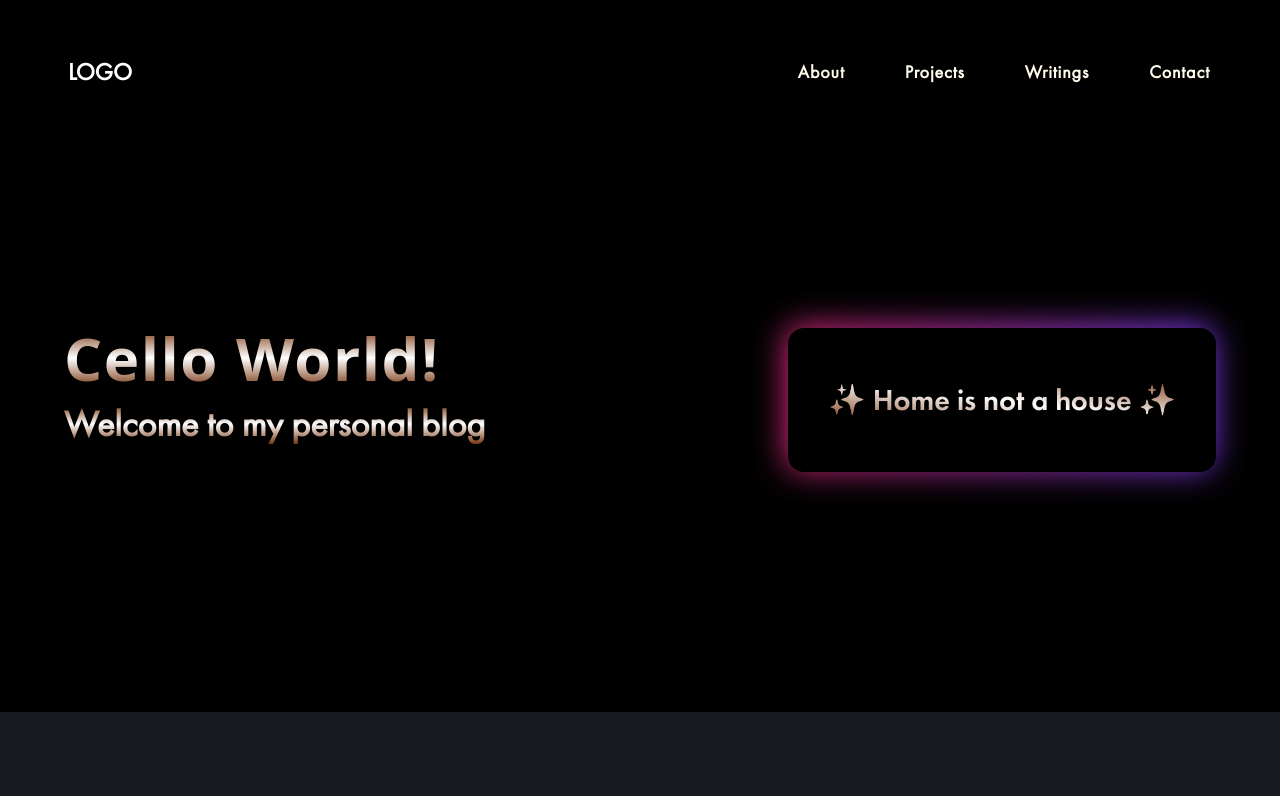
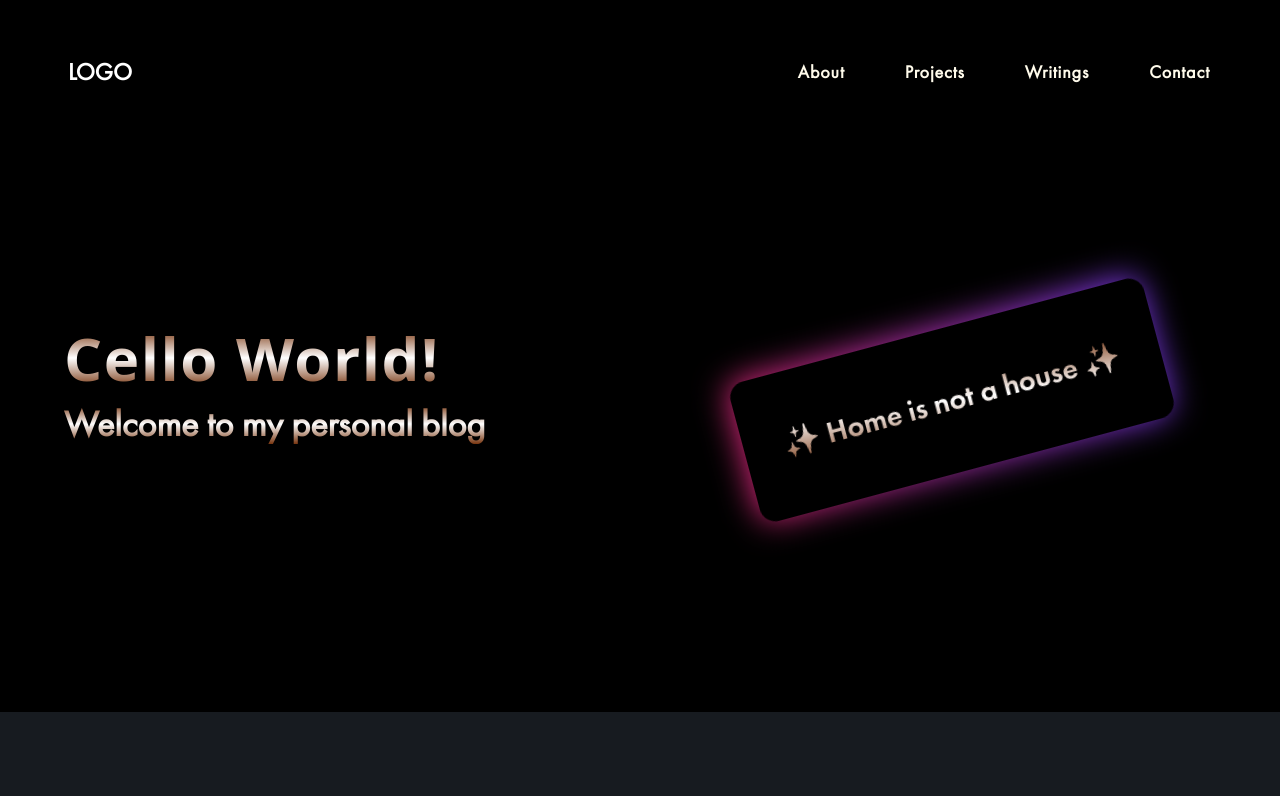
Before and after one commit to alfieqashwa/me, a Next.js app: page / in a window 1280 px wide. Shown: the top 796 px of the page. Built offline with nearby package versions, Linux system fonts and the light colour scheme.

Commit message:
animated quote card

```diff
--- a/components/Hero/Hero.tsx
+++ b/components/Hero/Hero.tsx
@@ -7,9 +7,31 @@ type Props = {
 }
 
 const Hero: React.FC<Props> = (props): JSX.Element => {
+  const heroVariants = {
+    hidden: { translateY: 50, opacity: 0 },
+    visible: {
+      translateY: 0,
+      opacity: 1,
+      transition: {
+        duration: 0.7,
+        delay: 0.2,
+      },
+    },
+  }
+
+  const quoteVariants = {
+    initial: { rotate: -15, x: -50 },
+    animate: { rotate: 15, x: 50 },
+  }
+
   return (
     <div className='mx-auto mt-40 md:mt-0 md-center md:justify-between md:flex md:py-60'>
-      <section className='items-center space-y-4 flex-cols'>
+      <motion.section
+        variants={heroVariants}
+        initial='hidden'
+        animate='visible'
+        className='items-center space-y-4 flex-cols'
+      >
         <motion.h1
           whileHover={{ scale: 1.05 }}
           transition={{ duration: 0.5 }}
@@ -20,10 +42,23 @@ const Hero: React.FC<Props> = (props): JSX.Element => {
         <h2 className='text-2xl text-center text-transparent md:text-left md:text-4xl bg-clip-text bg-gradient-to-b via-white from-amber-900 to-amber-900'>
           {props.description}
         </h2>
-      </section>
-      <section className='flex items-center justify-center'>
+      </motion.section>
+      <motion.section
+        variants={quoteVariants}
+        initial='initial'
+        animate='animate'
+        transition={{
+          type: 'tween',
+          ease: 'easeInOut',
+          repeat: Infinity,
+          repeatType: 'reverse',
+          repeatDelay: 1,
+          duration: 2,
+        }}
+        className='flex items-center justify-center'
+      >
         {props.children}
-      </section>
+      </motion.section>
     </div>
   )
 }
```
